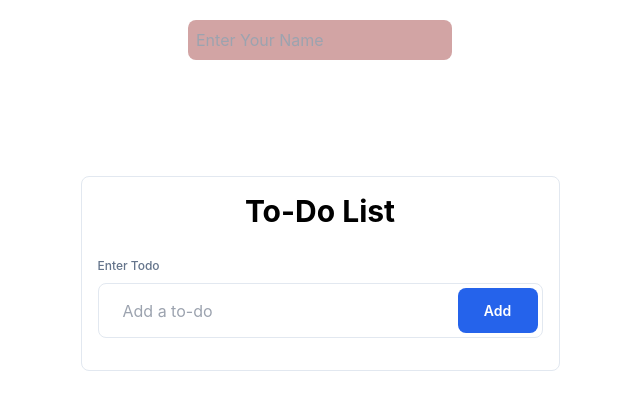
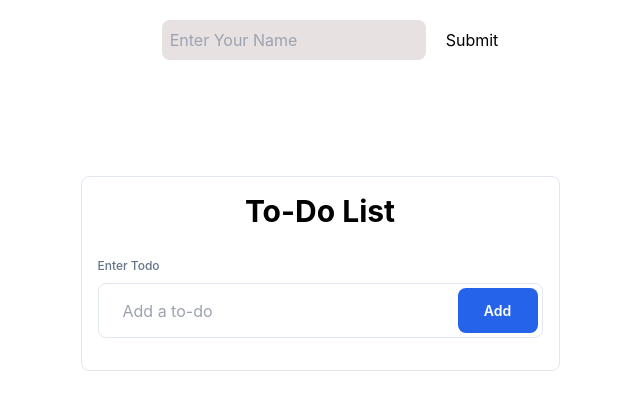
Before and after one commit to itzkunal01/to-dos-app-TS, a React (Create React App) app: page / in a window 1280 px wide. Shown: the top 410 px of the page, without its empty margins (320-960 px from the left). Built offline with nearby package versions, Linux system fonts and the light colour scheme.

Commit message:
updating code

```diff
--- a/src/components/MyButton.tsx
+++ b/src/components/MyButton.tsx
@@ -30,6 +30,11 @@ const MyButton: React.FC<MyButtonProps> = (props) => {
   const handleNameChange = (e: React.ChangeEvent<HTMLInputElement>) => {
     setValue(e.target.value);
   };
+  const handleSubmit = (e: React.FormEvent<HTMLFormElement>) => {
+    e.preventDefault();
+    console.log(e);
+  };
+
   return (
     <>
       <div>
@@ -56,14 +61,15 @@ const MyButton: React.FC<MyButtonProps> = (props) => {
 
         {/* =============== Lets handle forms now =============== */}
         <div>
-          <form action="">
+          <form onSubmit={handleSubmit}>
             <input
-              className="bg-[#d2a4a4] focus-visible:outline-none focus:unset p-2 rounded-lg m-5"
+              className="bg-[#e8e1e1] focus-visible:outline-none focus:unset p-2 rounded-lg m-5"
               onChange={handleNameChange}
               type="text"
               placeholder="Enter Your Name"
               value={value}
             />
+            <button type="submit">Submit</button>
           </form>
           <h1>{value}</h1>
         </div>
```
